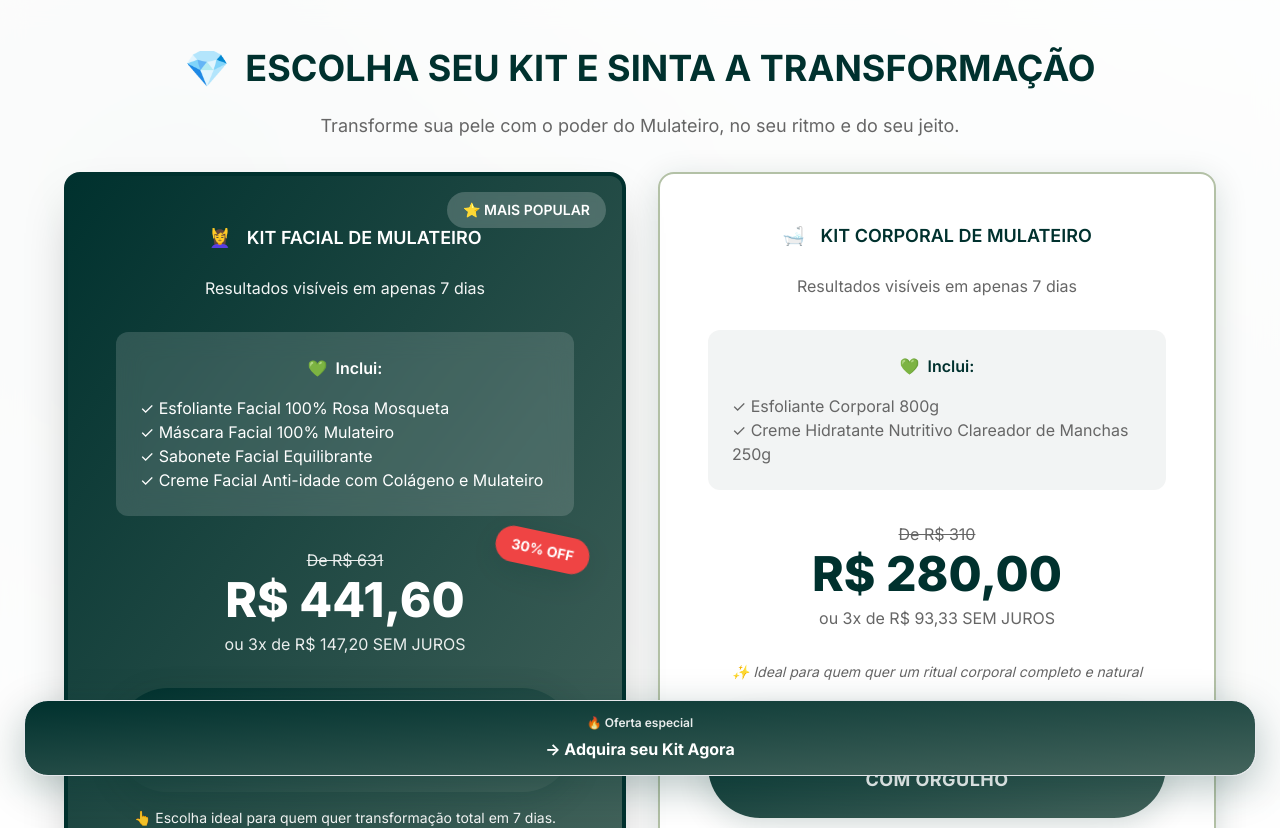
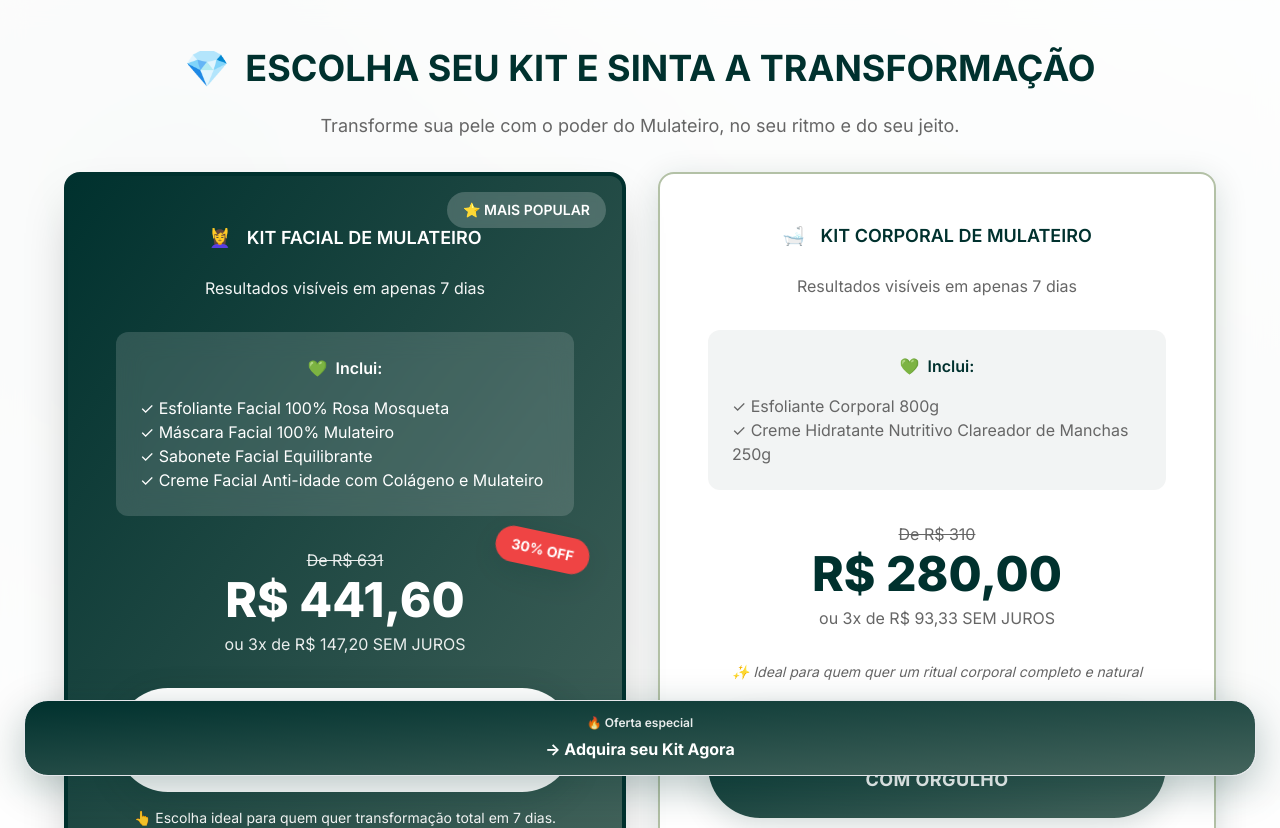
Before and after one commit to jhonataugusto/landing-page-kit-mulateiro, a React (Vite) app: page /oferta in a window 1280 px wide. Shown: the top 828 px of the page. Built offline with nearby package versions, Linux system fonts and the light colour scheme.

Commit message:
fix: change color button first offer

```diff
--- a/src/sections/FinalCTA.jsx
+++ b/src/sections/FinalCTA.jsx
@@ -77,6 +77,7 @@ export default function FinalCTA() {
                             onClick={() => {
                                 trackInitiateCheckout({ value: 441.60, currency: 'BRL' });
                             }}
+                            variant="inverted"
                         >
                             SIM! EU QUERO ME VER NO ESPELHO COM ORGULHO
                         </CTAButton>
```
